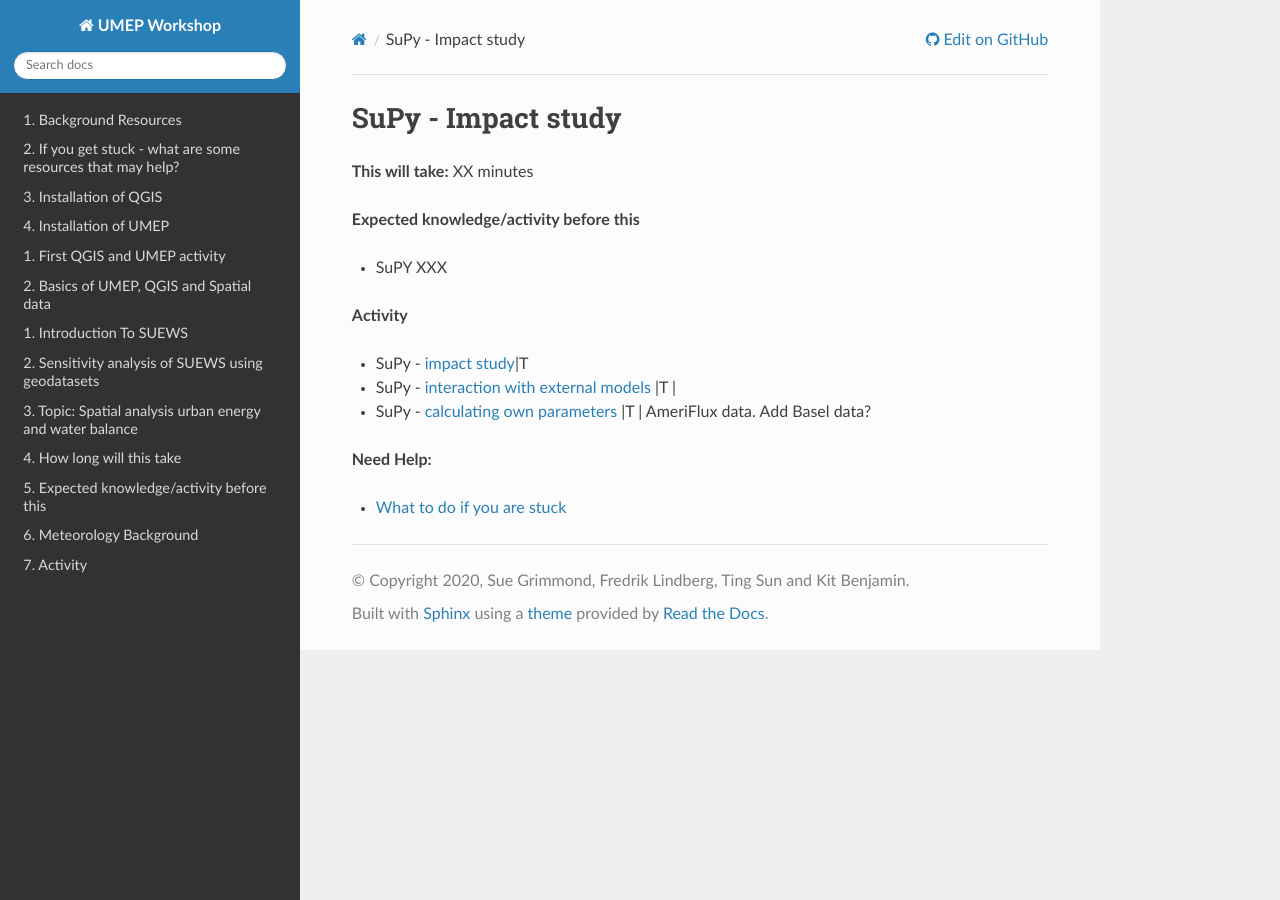
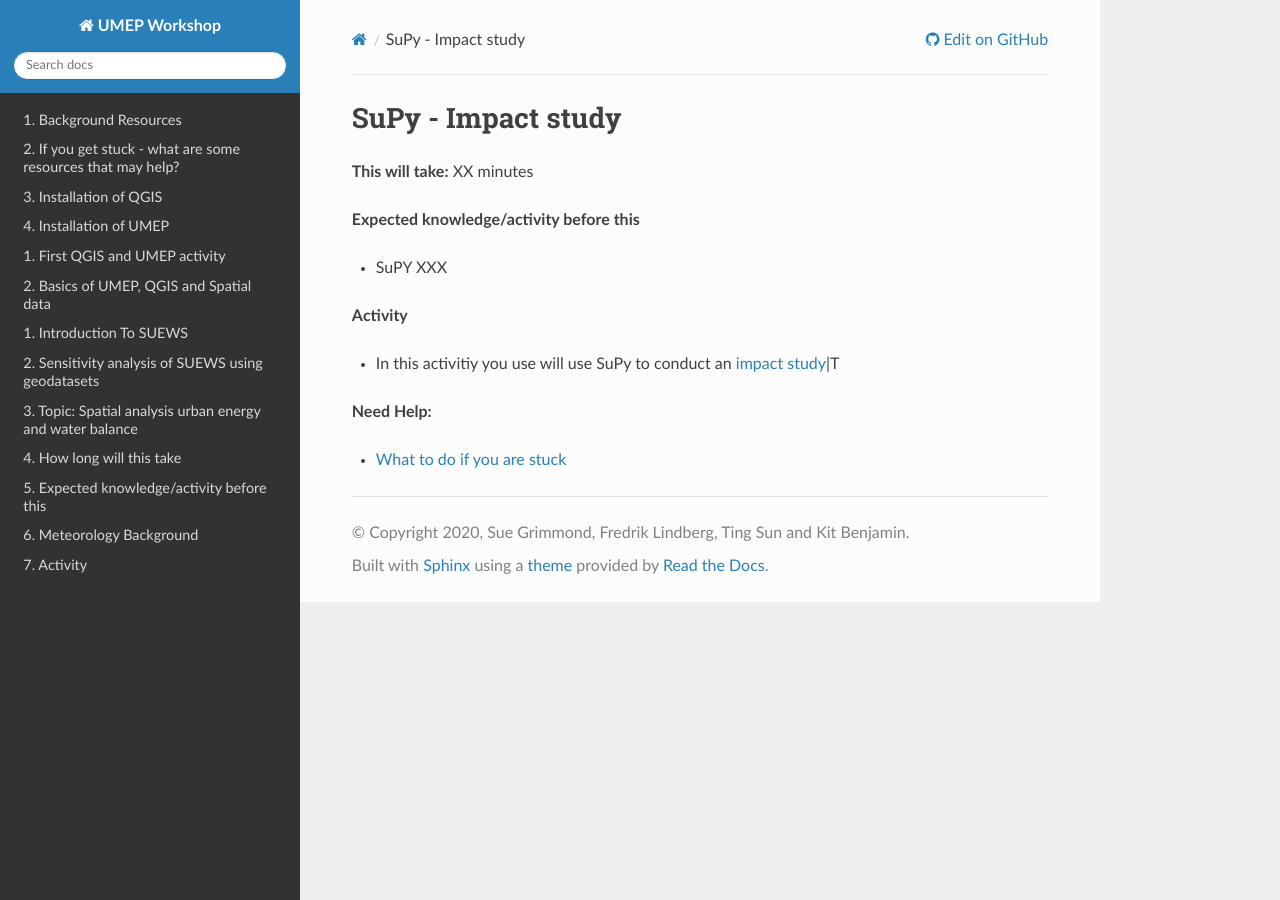
Before and after one commit to Urban-Meteorology-Reading/UMEP-Workshop, a Sphinx documentation site: the page built from source/SuPy-3.rst, in a window 1280 px wide. Built offline with Sphinx 7.4.7 and the Read the Docs theme 2.0.0, drawn with Linux system fonts in a browser that asks for light colours; pages that are not in the unit, such as notebooks, are missing from menus.

Commit message:
Update SuPy-3.rst

```diff
--- a/source/SuPy-3.rst
+++ b/source/SuPy-3.rst
@@ -1,7 +1,5 @@
 SuPy - Impact study
 ~~~~~~~~~~~~~~~~~~~~~~~~~~~~
-
-
 
 **This will take:**  XX minutes
 
@@ -11,15 +9,10 @@ SuPy - Impact study
 
 **Activity**
 
--  SuPy - `impact
+-  In this activitiy you use will use SuPy to conduct an `impact
    study <https://SuPy.readthedocs.io/en/latest/tutorial/impact-studies-parallel.html>`__\ \|T
 
--  SuPy - `interaction with external
-   models <https://SuPy.readthedocs.io/en/latest/tutorial/external-interaction.html>`__
-   \|T \|
--  SuPy - `calculating own
-   parameters <https://SuPy.readthedocs.io/en/latest/tutorial/AMF-sim.html>`__
-   \|T \| AmeriFlux data. Add Basel data?
+
 
 
 **Need Help:**
```
